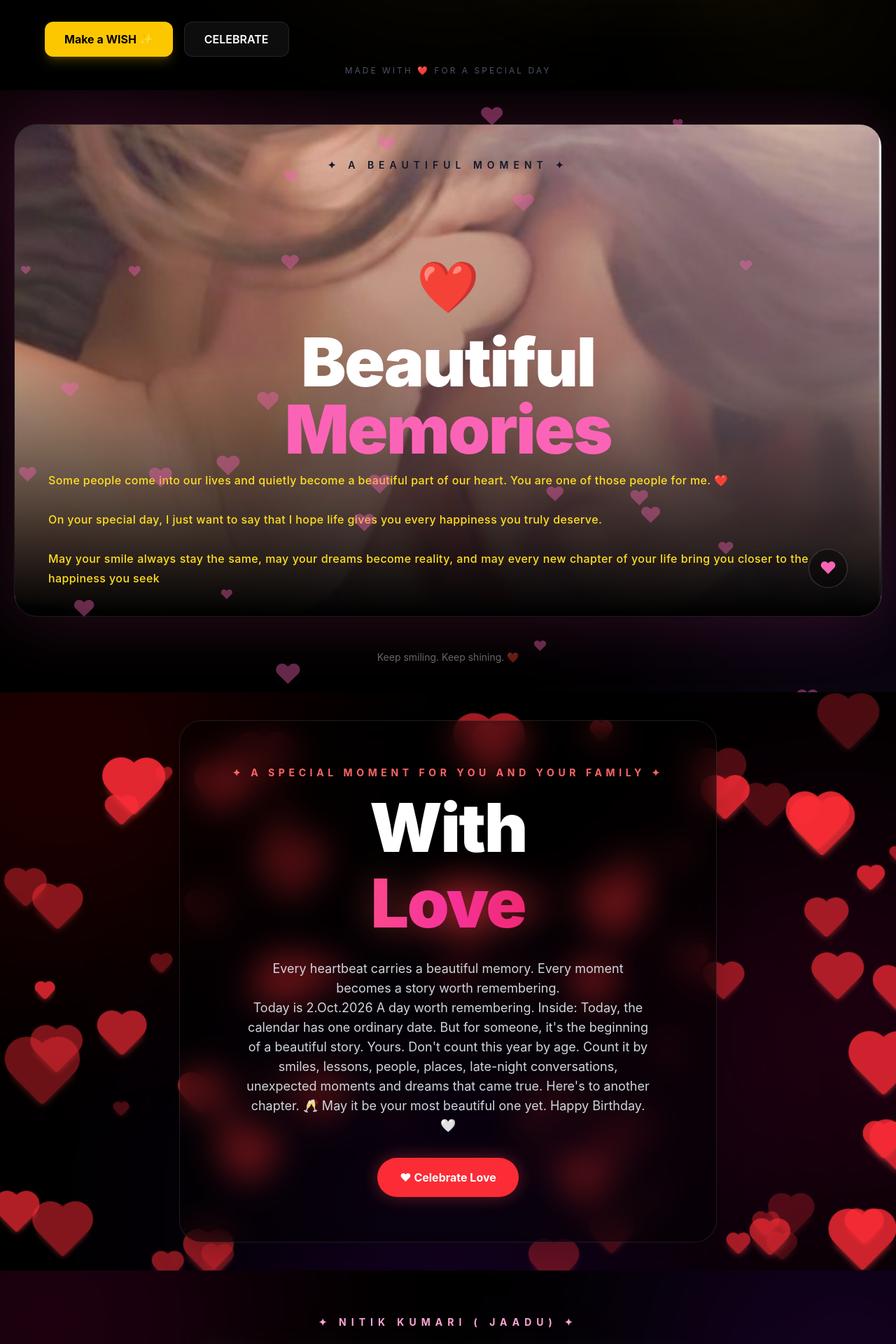
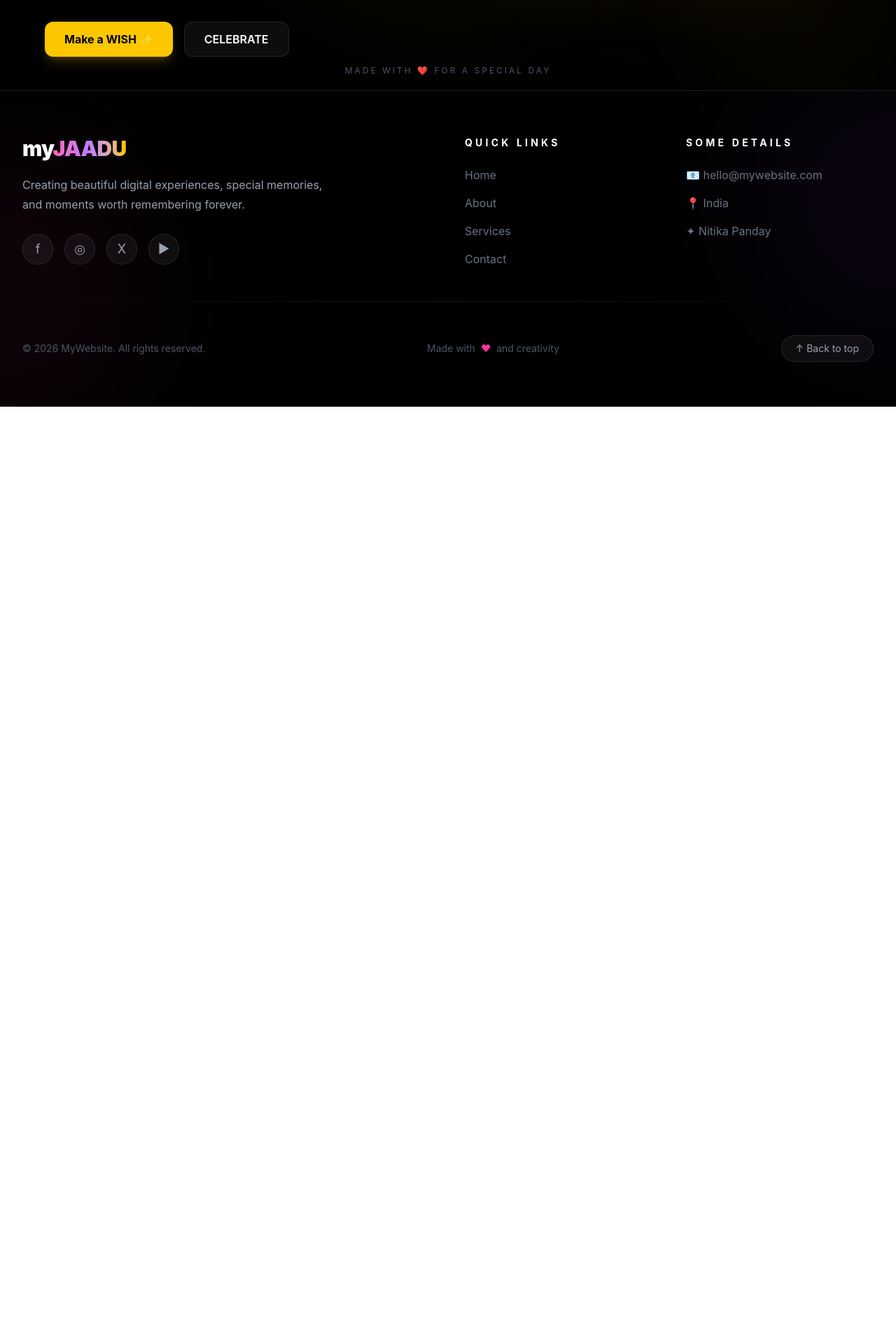
Before and after one commit to paw7672-cloud/frontend-, a React app: page / in a window 1280 px wide. Shown: the part 720-2640 px from the top of the page at 70% size. After the commit the page ends 1301 px from the top, so only its background shows below. Built offline with nearby package versions, Linux system fonts and the light colour scheme; the HTML template or start-up script is replaced by a standard one.

Commit message:
Fix file name casing

```diff
--- a/src/App.jsx
+++ b/src/App.jsx
@@ -4,95 +4,58 @@ import {
   Route,
 } from "react-router-dom";
 
-import Footer from "./component/footer";
- import HomePage from "./pages/HomePage";
+import Footer from "./component/Footer";
+import Navbar  from "./component/Navbar";
 
-import SecondPage from "./pages/secondPage";
-import HeartPage from "./pages/heartPage";
+import HomePage from "./pages/HomePage";
+import SecondPage from "./pages/SecondPage";
+import HeartPage from "./pages/HeartPage";
 import BallonPage from "./pages/BallonPage";
 import Cards from "./pages/Cards";
-import Navbar from "./component/navbar";
-
-
 
 function App() {
   return (
     <BrowserRouter>
 
-      {/* =========================
-          NAVBAR
-      ========================= */}
-
       <Navbar />
-      <HomePage />
-<SecondPage />
-<HeartPage />
-<BallonPage />
-<Cards />
-
-
-
-      {/* =========================
-          ROUTES
-      ========================= */}
 
       <main className="min-h-screen bg-black">
 
         <Routes>
 
           {/* HOME */}
-
           <Route
             path="/"
             element={<HomePage />}
           />
 
-
           {/* MEMORIES */}
-
           <Route
-
             path="/memories"
             element={<SecondPage />}
           />
 
-
           {/* MOMENTS */}
-
           <Route
             path="/moments"
             element={<Cards />}
           />
 
-
           {/* BIRTHDAY */}
-
           <Route
             path="/birthday"
             element={<BallonPage />}
           />
 
-
           {/* HEART */}
-
           <Route
             path="/heart"
             element={<HeartPage />}
           />
 
-
-          {/* CONTACT */}
-
-
-
         </Routes>
 
       </main>
-
-
-      {/* =========================
-          FOOTER
-      ========================= */}
 
       <Footer />
 
@@ -100,5 +63,4 @@ function App() {
   );
 }
 
-
 export default App;
```
